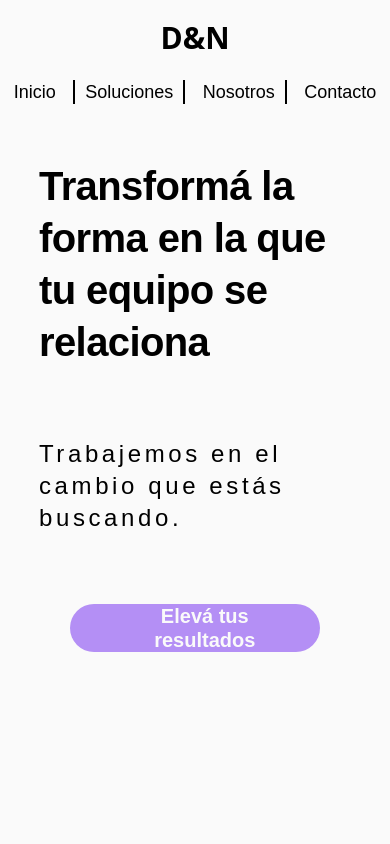
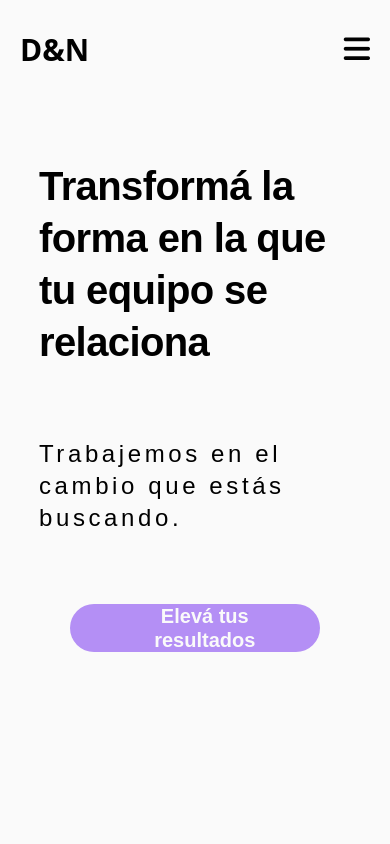
Before and after one commit to wonder990/D-M, a React (Create React App) app: page / in a window 390 px wide. Shown: the top 844 px of the page. Built offline with nearby package versions, Linux system fonts and the light colour scheme.

Commit message:
button burguer

```diff
--- a/src/components/header/Header.jsx
+++ b/src/components/header/Header.jsx
@@ -3,13 +3,24 @@ import '../header/header.css'
 
 const Header = () => {
   const [linkActive, setlinkActive] = useState()
+  const [buttonActive, setbuttonActive] = useState(false)
+  console.log(buttonActive)
   return (
-    <header className="header-inicio">
+    <header className="header-inicio ">
       <h2 className="logo">D&N</h2>
-      <ul>
+      <ul
+        className={
+          buttonActive
+            ? 'pr-0 duration-300 bg-[#FAFAFA] lg:bg-inherit w-full flex justify-center items-center flex-col absolute top-[80px] lg:relative lg:flex lg:justify-center lg:items-center lg:top-0 lg:flex-row lg:pr-[150px] lg:w-auto'
+            : 'pr-0 duration-300 -top-[500px] lg:bg-inherit absolute w-full flex justify-center items-center flex-col lg:relative lg:flex lg:justify-center lg:items-center lg:top-0 lg:flex-row lg:pr-[150px] lg:w-auto'
+        }
+      >
         <li>
           <a
-            onClick={() => setlinkActive('Inicio')}
+            onClick={() => {
+              setbuttonActive(false)
+              setlinkActive('Inicio')
+            }}
             className={linkActive == 'Inicio' ? 'active-Link' : 'inactive-Link'}
             href="#Inicio"
           >
@@ -18,7 +29,10 @@ const Header = () => {
         </li>
         <li className="link-l">
           <a
-            onClick={() => setlinkActive('Soluciones')}
+            onClick={() => {
+              setbuttonActive(false)
+              setlinkActive('Soluciones')
+            }}
             className={
               linkActive == 'Soluciones' ? 'active-Link' : 'inactive-Link'
             }
@@ -29,7 +43,10 @@ const Header = () => {
         </li>
         <li className="link-r">
           <a
-            onClick={() => setlinkActive('Nosotros')}
+            onClick={() => {
+              setbuttonActive(false)
+              setlinkActive('Nosotros')
+            }}
             className={
               linkActive == 'Nosotros' ? 'active-Link' : 'inactive-Link'
             }
@@ -40,7 +57,10 @@ const Header = () => {
         </li>
         <li>
           <a
-            onClick={() => setlinkActive('Contacto')}
+            onClick={() => {
+              setbuttonActive(false)
+              setlinkActive('Contacto')
+            }}
             className={
               linkActive == 'Contacto' ? 'active-Link' : 'inactive-Link'
             }
@@ -50,6 +70,18 @@ const Header = () => {
           </a>
         </li>
       </ul>
+      <button
+        className="z-30 lg:hidden"
+        onClick={() => {
+          setbuttonActive(!buttonActive)
+        }}
+      >
+        {buttonActive ? (
+          <i className="text-[30px] fa-solid fa-xmark"></i>
+        ) : (
+          <i className="text-[30px] fa-solid fa-bars"></i>
+        )}
+      </button>
     </header>
   )
 }
--- a/src/components/header/header.css
+++ b/src/components/header/header.css
@@ -6,12 +6,12 @@
     justify-content: space-between;
     align-items: center;
 }
-.container-inicio ul {
+/* .normal {
     display: flex;
     justify-content: center;
     align-items: center;
     padding-right: 150px;
-}
+} */
 .container-inicio li {
     list-style: none;
     font-family: 'Inter';
@@ -49,6 +49,7 @@
     font-family: 'Figtree', sans-serif;
 }
 .logo {
+    width: 50%;
     padding-left: 10%;
     font-style: normal;
     font-weight: 700;
@@ -97,7 +98,11 @@
     text-align: center;
     color: #FAFAFA;
 }
-@media only screen and (max-width: 1100px) {
+.reponsive {
+    display: flex;
+    flex-direction: column;
+}
+@media only screen and (max-width: 1024px) {
     .presentation button {
         margin: 40px auto;
         font-family: 'Figtree', sans-serif;
@@ -112,30 +117,36 @@
         color: #FAFAFA;
     }
     .header-inicio {
+        padding: 0 20px;
         z-index: 10;
         height: 100px;
         width: 100%;
         display: flex;
-        flex-direction: column;
-        justify-content: center;
+        /* flex-direction: column; */
+        justify-content: space-between;
         align-items: center;
     }
-    .container-inicio ul {
+    /* .normal {
+        visibility: hidden;
         width: 100%;
         display: flex;
         justify-content: space-around;
         align-items: center;
         padding: 0;
-    }
+    } */
     .container-inicio li {
         list-style: none;
         font-family: 'Inter';
         font-style: normal;
-        padding: 0 10px;
+        padding: 20px 10px;
     }
     .link-l {
-        border-right: 2px solid;
-        border-left: 2px solid;
+        padding: 10px 0;
+        border-right: none;
+        border-left: none;
+    }
+    .link-r {
+        border-right: none;
     }
     .active-Link {
         font-weight: 600;
```
